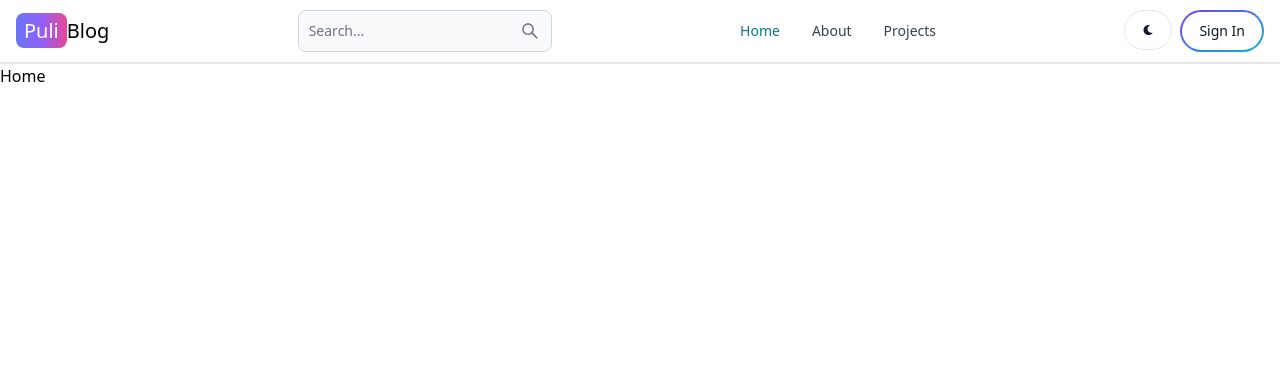
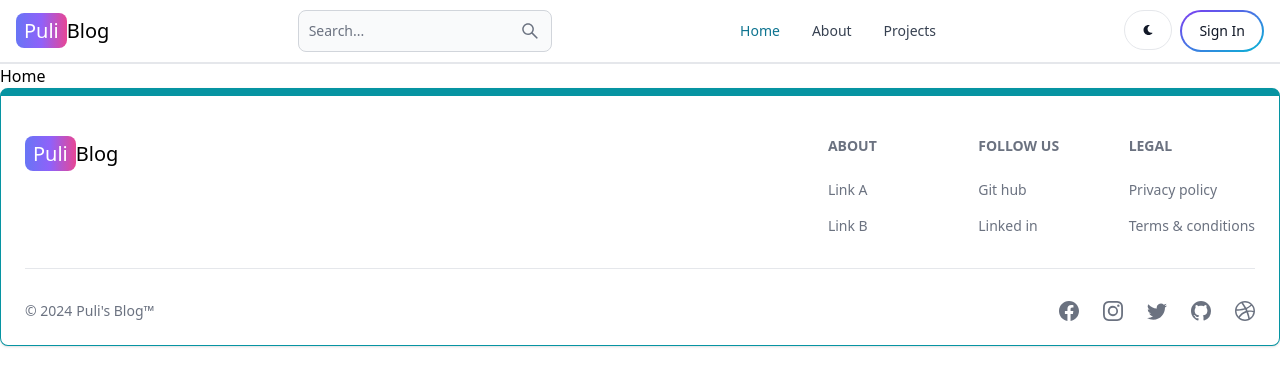
Before and after one commit to sreejith-sukumaran-nair/mern-blog, a React (Vite) app in the folder client/: page / in a window 1280 px wide. Shown: the top 386 px of the page. Built offline with nearby package versions, Linux system fonts and the light colour scheme.

Commit message:
created footer ui

```diff
--- a/client/src/App.jsx
+++ b/client/src/App.jsx
@@ -6,6 +6,8 @@
 import Dashboard from "./pages/Dashboard";
 import Projects from "./pages/Projects";
 import Header from "./components/Header";
+import Footer from "./components/FooterComponent";
+
 
 function App() {
   return (
@@ -20,6 +22,7 @@
           <Route path="/dashboard" element = {<><Dashboard/></>} />
           <Route path="/projects" element = {<><Projects/></>} />
         </Routes>
+        <Footer/>
       </BrowserRouter>
     </>
   );
--- /dev/null
+++ b/client/src/components/FooterComponent.jsx
@@ -0,0 +1,62 @@
+import { Footer } from "flowbite-react";
+import React from "react";
+import { Link } from "react-router-dom";
+import { BsDribbble, BsFacebook, BsGithub, BsInstagram, BsTwitter } from "react-icons/bs";
+
+function FooterComponent() {
+  return (
+    <Footer container className="border border-t-8 border-teal-500">
+      <div className="w-full max-w-7xl mx-auto">
+        <div className="grid w-full justify-between sm:flex md:grid-cols-1">
+          <div className="mt-5">
+            <Link
+              to={"/"}
+              className="self-center whitespace-nowrap text-lg sm:text-xl dark:text-white"
+            >
+              <span className="px-2 py-1 rounded-lg text-white bg-gradient-to-r from-indigo-500 via-purple-500 to-pink-500">
+                Puli
+              </span>
+              Blog
+            </Link>
+          </div>
+          <div className="grid grid-cols-2 gap-8 mt-4 sm:grid-cols-3 sm:gap-6 ">
+            <div>
+              <Footer.Title title="about" />
+              <Footer.LinkGroup col>
+                <Footer.Link href="#">Link A</Footer.Link>
+                <Footer.Link href="#">Link B</Footer.Link>
+              </Footer.LinkGroup>
+            </div>
+            <div>
+              <Footer.Title title="Follow us" />
+              <Footer.LinkGroup col>
+                <Footer.Link href="#">Git hub</Footer.Link>
+                <Footer.Link href="#">Linked in</Footer.Link>
+              </Footer.LinkGroup>
+            </div>
+            <div>
+              <Footer.Title title="legal" />
+              <Footer.LinkGroup col>
+                <Footer.Link href="#">Privacy policy</Footer.Link>
+                <Footer.Link href="#">Terms &amp; conditions</Footer.Link>
+              </Footer.LinkGroup>
+            </div>
+          </div>
+        </div>
+        <Footer.Divider />
+        <div className="w-full sm:flex sm:items-center sm:justify-between">
+          <Footer.Copyright href="#" by="Puli's Blog™" year={`${new Date().getFullYear()}`} />
+          <div className="mt-4 flex space-x-6 sm:mt-0 sm:justify-center">
+            <Footer.Icon href="#" icon={BsFacebook} />
+            <Footer.Icon href="#" icon={BsInstagram} />
+            <Footer.Icon href="#" icon={BsTwitter} />
+            <Footer.Icon href="#" icon={BsGithub} />
+            <Footer.Icon href="#" icon={BsDribbble} />
+          </div>
+        </div>
+      </div>
+    </Footer>
+  );
+}
+
+export default FooterComponent;
```
